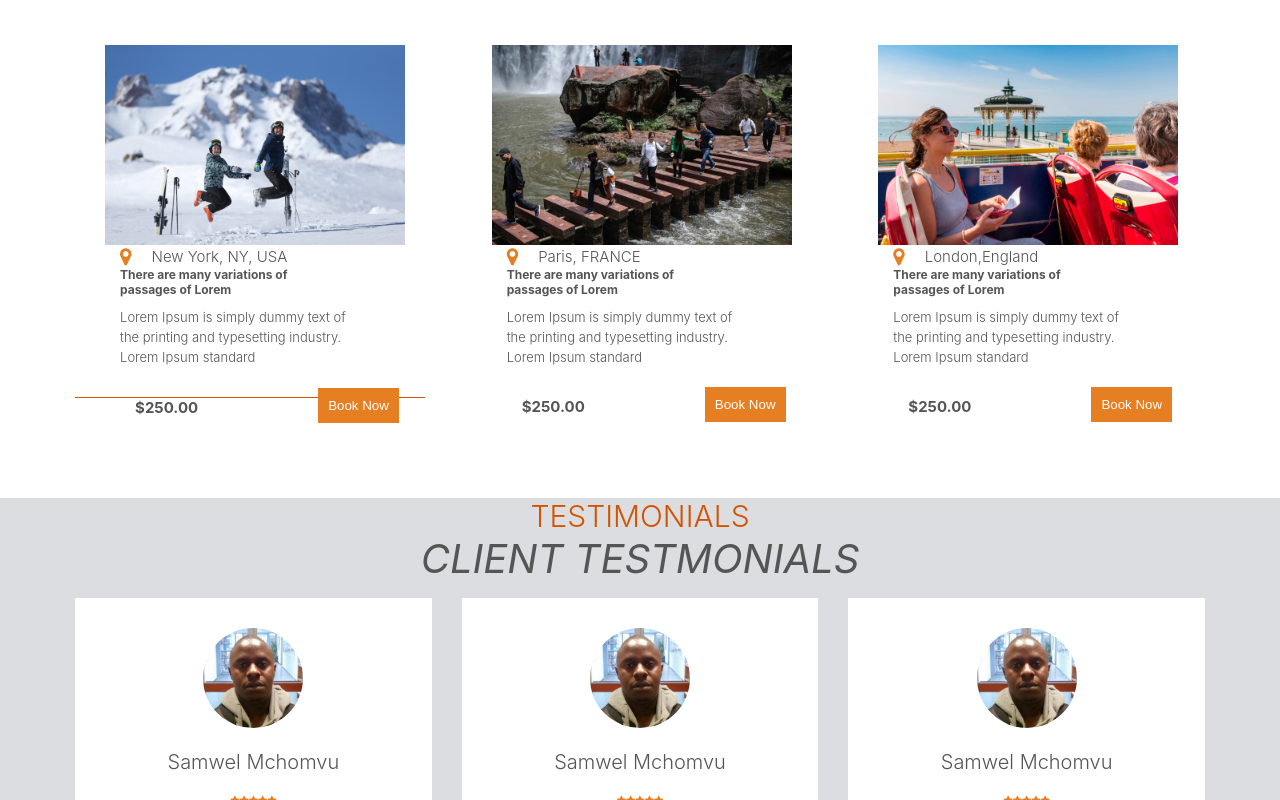
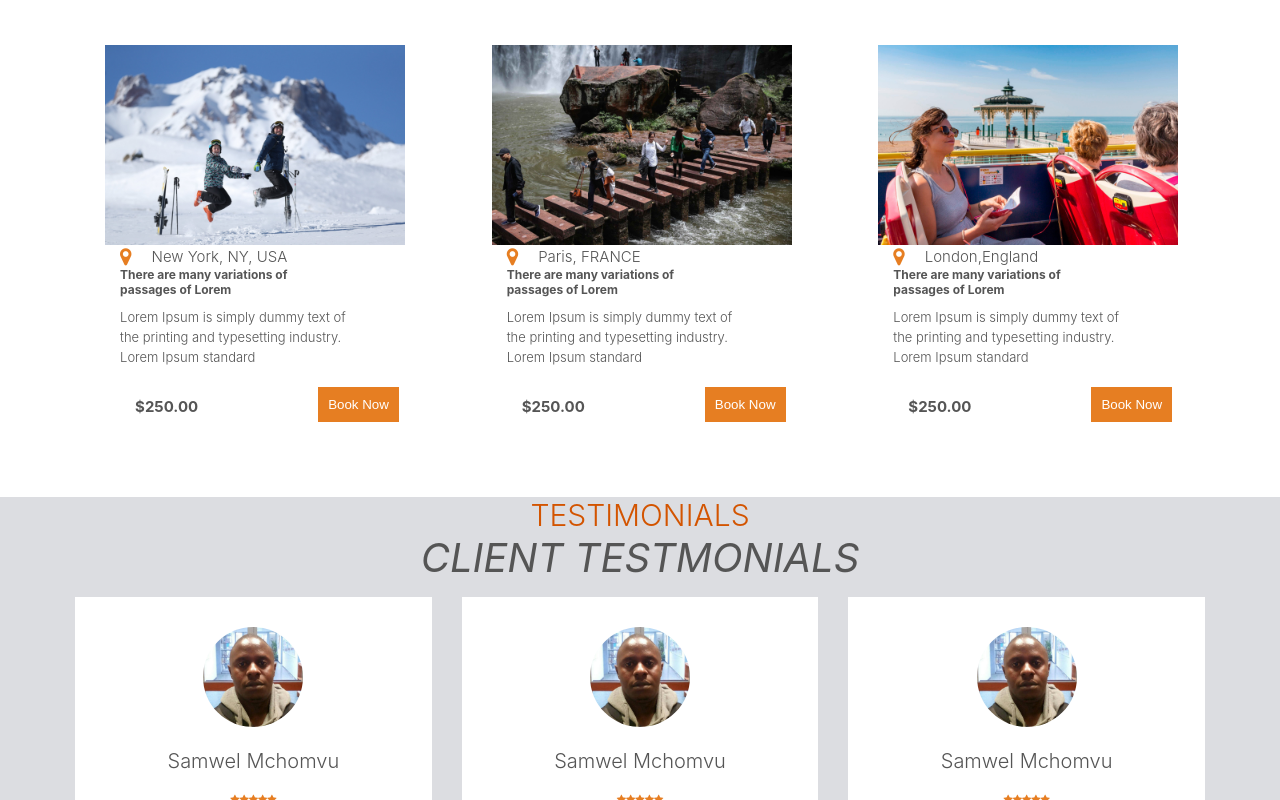
Before and after one commit to mchomvus4/travellers, a React (Create React App) app: page / in a window 1280 px wide. Shown: the part 2069-2869 px from the top of the page. Built offline with nearby package versions, Linux system fonts and the light colour scheme.

Commit message:
Update Activity.css

```diff
--- a/src/Components/Activities/Activity.css
+++ b/src/Components/Activities/Activity.css
@@ -87,13 +87,7 @@ button{
     cursor: pointer;
 
 }
-.border{
-    width: 350px;
-    height: 1px;
-    background: #d35400;
 
-
-}
 
 @media screen and (max-width:960px){
    .column-activity{
```
